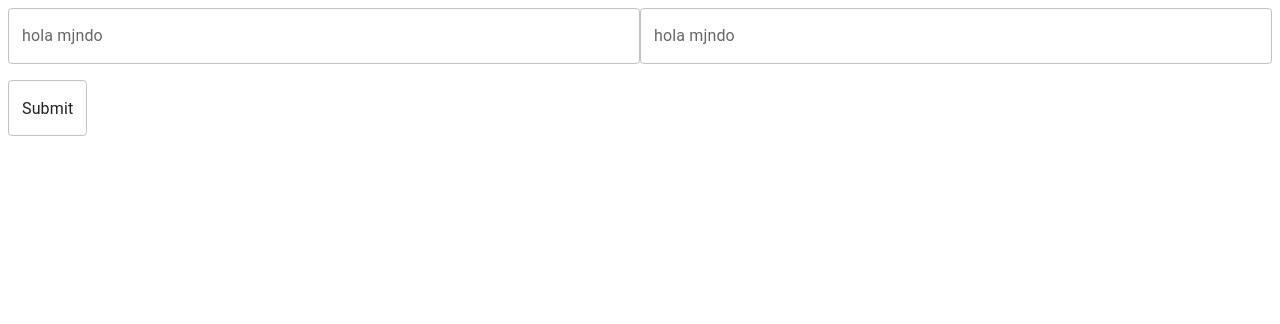
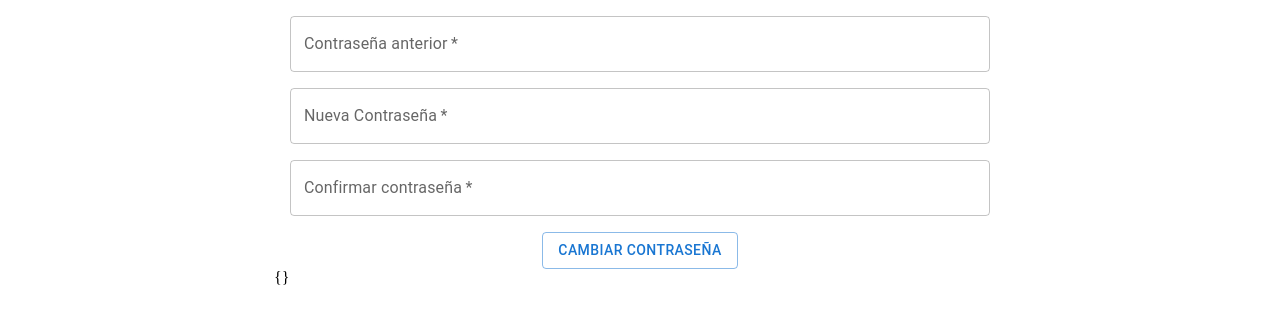
Before and after one commit to yeissonGutierrrez/antpack-ui, a React (Create React App) app: page / in a window 1280 px wide. Shown: the top 324 px of the page. Built offline with nearby package versions, Linux system fonts and the light colour scheme.

Commit message:
Register with basic props, dinamitc inputs

```diff
--- a/src/App.tsx
+++ b/src/App.tsx
@@ -1,34 +1,167 @@
-
-import React from 'react';
-import { createTheme, ThemeProvider } from '@mui/system';
-import Login from './components/Login';
-import Register from './components/Register';
-import { unstable_createMuiStrictModeTheme } from '@mui/material';
+import React from "react";
+import { createTheme, ThemeProvider } from "@mui/system";
+import Login from "./components/Login";
+import Register from "./components/Register";
+import { unstable_createMuiStrictModeTheme } from "@mui/material";
+import * as yup from "yup";
 
 const theme = unstable_createMuiStrictModeTheme({
   palette: {
-      primary: {
-      light: '#00ff00',
-      main: '#00ff00',
-      dark: '#002884',
-      contrastText: '#fff',
-      },
-      secondary: {
-      light: '#ff7961',
-      main: '#f44336',
-      dark: '#ba000d',
-      contrastText: '#000',
-      },
+    primary: {
+      light: "#00ff00",
+      main: "#00ff00",
+      dark: "#002884",
+      contrastText: "#fff",
+    },
+    secondary: {
+      light: "#ff7961",
+      main: "#f44336",
+      dark: "#ba000d",
+      contrastText: "#000",
+    },
   },
-  });
+});
 
 function App() {
   return (
     <div className="App">
-      <ThemeProvider theme={theme}>
-        <Login/>
-        {/* <Register/> */}
-      </ThemeProvider>
+
+      {
+        // register nuevo usuario
+      }
+      {/* <>
+        <Register
+          onSubmitForm={(d) => {
+
+
+
+
+            console.log(d);
+          }}
+          requiredTermsAndConditions={true}
+          inputs={[
+            {
+              label: "Nombre",
+              name: "name",
+              type: "text",
+              required: true,
+
+              validation: yup.string().required("Este campo es requerido"),
+            },
+            {
+              label: "Apellido",
+              name: "lasName",
+              type: "text",
+              required: true,
+              validation: yup.string().required(),
+            },
+            {
+              label: "Correo",
+              name: "email",
+              type: "email",
+              required: true,
+              validation: yup.string().required().email(),
+            },
+            {
+              label: "Contraseña",
+              name: "password",
+              type: "password",
+              required: true,
+              validation: yup.string().required(),
+            },
+            {
+              label: "Confirmar contraseña",
+              name: "confirmPassword",
+              type: "password",
+              required: true,
+              validation: yup
+                .string()
+                .required()
+                .oneOf(
+                  [yup.ref("password"), null],
+                  "Las contraseñas deben coincidir"
+                ),
+            },
+            {
+              label: "Tipo de persona",
+              name: "personType",
+              type: "text",
+              required: true,
+              defaulValue: "1",
+              options: [
+                {
+                  label: "NATURAL",
+                  value: "1",
+                },
+                {
+                  label: "JURIDICA",
+                  value: "2",
+                },
+              ],
+              // validation: yup.string().required()
+            },
+            {
+              label: "Tipo de persona",
+              name: "personType",
+              type: "text",
+              required: true,
+              defaulValue: "1",
+              options: [
+                {
+                  label: "NATURAL",
+                  value: "1",
+                },
+                {
+                  label: "JURIDICA",
+                  value: "2",
+                },
+              ],
+              // validation: yup.string().required()
+            },
+          ]}
+        />
+      </> */}
+
+      <>
+        <Register
+          xs={12}
+          onSubmitForm={(d) => {
+            alert(JSON.stringify(d, null, 2))
+          }}
+          requiredTermsAndConditions={false}
+          btnSubmitText={"Cambiar contraseña"}
+          inputs={[
+            {
+              label: "Contraseña anterior",
+              name: "previusPassword",
+              type: "password",
+              required: true,
+              validation: yup.string().required("Este campo es requerido"),
+            },
+            {
+              label: "Nueva Contraseña",
+              name: "password",
+              type: "password",
+              required: true,
+              validation: yup.string().required(),
+            },
+            {
+              label: "Confirmar contraseña",
+              name: "confirmPassword",
+              type: "password",
+              required: true,
+              validation: yup
+                .string()
+                .required()
+                .oneOf(
+                  [yup.ref("password"), null],
+                  "Las contraseñas deben coincidir"
+                ),
+            },
+          ]}
+        />
+      </>
+      <ThemeProvider theme={theme}>{/* <Login/> */}</ThemeProvider>
     </div>
   );
 }
--- a/src/components/Register/index.tsx
+++ b/src/components/Register/index.tsx
@@ -1,12 +1,169 @@
-import React from 'react'
+import React from "react";
+import { Button, Checkbox, Grid, MenuItem, TextField } from "@mui/material";
+import FormControlLabel from "@mui/material/FormControlLabel";
+import FormHelperText from '@mui/material/FormHelperText';
+
+import { useForm, Controller } from "react-hook-form";
+import { yupResolver } from "@hookform/resolvers/yup";
+import * as yup from "yup";
+import type { AnySchema } from "yup";
+
+import styles from "./style.module.css";
+
+interface InputProp {
+  name: string;
+  label: string;
+  type: React.HTMLInputTypeAttribute;
+  required?: boolean;
+  defaulValue?: any;
+  options?: {
+    label: string;
+    value: string;
+  }[]
+  validation?: AnySchema;
+}
+
+interface RegisterProps {
+  inputs?: InputProp[];
+  onSubmitForm?: (data: any) => void;
+  requiredTermsAndConditions?: boolean;
+
+  xs?: number;
+  termsAndConditionsText?: string
+  btnSubmitText?: string
+}
+
+const Register = ({
+  inputs = [],
+  onSubmitForm = (data) => { console.log(data) },
+  requiredTermsAndConditions = true,
+  xs=6,
+  termsAndConditionsText = "Acepto los terminos y condiciones",
+  btnSubmitText = "Registrarse"
+}: RegisterProps) => {
 
 
-const Register = (data: any) => {
+  const inputsSchemas = inputs.reduce((acc, inputData) => {
+    return {
+      ...acc,
+      [inputData.name]: inputData.validation,
+    };
+  }, {
+    // si require que se acepten terminos y condiones, se deben validar mediante react hook forms
+    termsAndConditions: requiredTermsAndConditions ?  yup.boolean().oneOf([true]).required() : yup.boolean()
+  })
+
+  const validationSchema = yup.object({
+    ...inputsSchemas,
+  });
+
+  // console.log(validationSchema)
+
+  const { handleSubmit, formState, control, setValue, getValues  } = useForm({
+    resolver: yupResolver(validationSchema!),
+  });
+
+  // const { _formValues  } = control
+  const { errors,  } = formState;
+
+  const onSubmit = handleSubmit((data) => {
+    onSubmitForm(data);
+  });
+
     return (
-        <>
-            <h1>Hola mundo</h1>
-        </>
-    )
-}
+      <div className={styles.container}>
+        <form onSubmit={onSubmit}>
+          <Grid container rowSpacing={2} columnSpacing={2}>
+            {inputs.map((input, inputIndex) => {
+              const { label, name: nameData, type, required, defaulValue, options = [] } = input;
+              const isSelect = options.length > 0
+              return (
+                <Grid item xs={xs} key={inputIndex}>
+                  <Controller
+                    control={control}
+                    name={nameData}
+                    defaultValue={defaulValue}
+                    render={({ field }) => {
+                      const { name, onBlur, onChange, value } = field;
+                      return (
+                        <TextField
+                          key={name}
+                          required={required}
+                          // placeholder=""
+                          name={name}
+                          label={label}
+                          type={type}
+                          onBlur={onBlur}
+                          value={value}
+                          select={isSelect}
+                          onChange={(e) => {
+                            onChange(e);
+                          }}
+                          fullWidth
+                          error={Boolean(errors[name])}
+                          helperText={errors[name]?.message}
+                        >
+                        {
+                          isSelect && (
+                            options.map(opt => {
+                              return (
+                                <MenuItem value={opt.value} key={value}>
+                                  {opt.label}
+                                </MenuItem>
+                              )
+                            })
+                          )
+                        }
+                        </TextField>
+                      );
+                    }}
+                  />
+                </Grid>
+              );
+            })}
+            {
+              requiredTermsAndConditions && (
+                <Grid item xs={12}>
+                  <Controller
+                    name="termsAndConditions"
+                    control={control}
+                    defaultValue={false}
+                    render={({ field }) => {
+                      return (
+                        <FormControlLabel
+                          control={
+                            <Checkbox
+                              {...field}
+                              onChange={(e) => {
+                                setValue('termsAndConditions', e.target.checked)
+                              }}
+                              checked={field.value}
+                              required
+                            />
+                          }
+                          label={termsAndConditionsText}
+                        />
+                      );
+                    }}
+                  />
+                </Grid>
+              )
+            }
 
-export default Register
+            <Grid item xs={12}>
+              <div style={{ display: "flex", justifyContent: "center" }}>
+                <Button variant="outlined" type={"submit"}>
+                  {btnSubmitText}
+                </Button>
+              </div>
+            </Grid>
+            {
+              JSON.stringify(getValues(), null, 2)
+            }
+          </Grid>
+        </form>
+      </div>
+    );
+};
+
+export default Register;
--- /dev/null
+++ b/src/components/Register/style.module.css
@@ -0,0 +1,16 @@
+* {
+    margin: 0;
+    padding: 0;
+    box-sizing: border-box;
+}
+
+.container {
+    display: flex;
+    justify-content: center;
+    /* border: 1px solid red; */
+    /* width: 100%; */
+
+    width: 700px;
+
+    padding: 1rem 0 ;
+}
--- a/src/index.tsx
+++ b/src/index.tsx
@@ -1,6 +1,7 @@
 import React from 'react';
 import ReactDOM from 'react-dom/client';
 import App from './App';
+import '../src/styles/global.css';
 import reportWebVitals from './reportWebVitals';
 
 const root = ReactDOM.createRoot(
--- /dev/null
+++ b/src/styles/global.css
@@ -0,0 +1,4 @@
+.App {
+    display: flex;
+    justify-content: center;
+}
```
Also changed, not shown: 1 other file (tests, documents, lock files or other folders).
